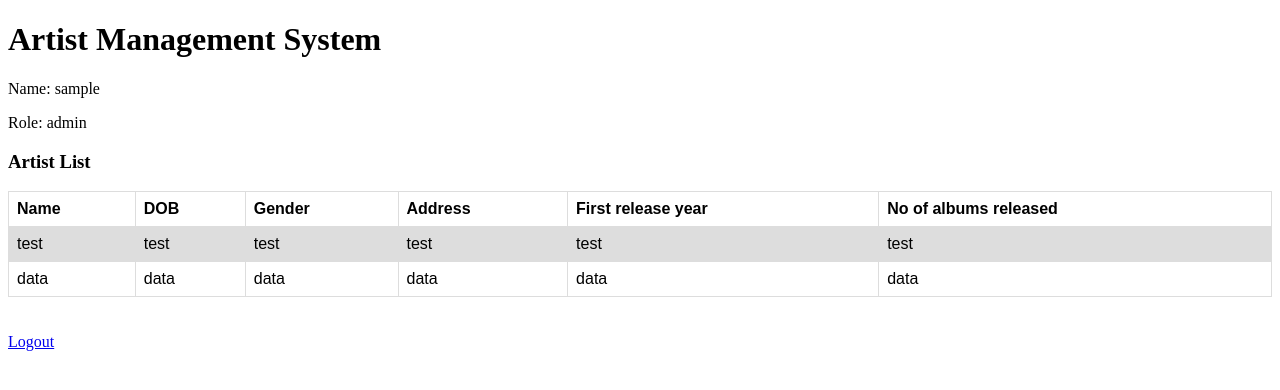
After one commit to Kunjung/Artist-Management-System, a Flask app: template templates/manage_artist.html in a window 1280 px wide. The commit adds this page. Shown: the top 390 px of the page. Run offline with Flask 3, Linux system fonts and the light colour scheme; the template is opened without the code that fills it: most values are stand-ins (such as "Sample title", 1, 10 or a date in 2020); some libraries are stand-ins or nearby versions.

Commit message:
added links to manage users and artists in dashboard. added basic template to manage users and artists

```diff
--- a/app.py
+++ b/app.py
@@ -20,16 +20,45 @@ def create_cursor():
 
 @app.route('/')
 def home():
-    if "username" in session:
+    if "username" in session and "userrole" in session:
         # user is logged in. so redirect to dashboard
         return redirect(url_for("dashboard"))
     return render_template("index.html")
 
 @app.route('/dashboard')
 def dashboard():
-    if "username" in session:
+    if "username" in session and "userrole" in session:
         username = session["username"]
-        return render_template("dashboard.html", username= username)
+        userrole = session["userrole"]
+        return render_template("dashboard.html", username= username, userrole=userrole)
+    else:
+        # user is not logged in, so redirect to home
+        return redirect(url_for('home'))
+
+@app.route('/manage_user')
+def manage_user():
+    if "username" in session and "userrole" in session:
+        username = session["username"]
+        userrole = session["userrole"]
+        if userrole == "super_admin":
+            # only user with super_admin role should have access to manage users
+            return render_template("manage_user.html", username= username, userrole=userrole)
+        else:
+            return "<h1>User doesn't have permission to view this page</h1>"
+    else:
+        # user is not logged in, so redirect to home
+        return redirect(url_for('home'))
+
+@app.route('/manage_artist')
+def manage_artist():
+    if "username" in session and "userrole" in session:
+        username = session["username"]
+        userrole = session["userrole"]
+        if userrole in ("super_admin", "artist_manager"):
+            # only user with super_admin or artist_manager role should have access to manage artist
+            return render_template("manage_artist.html", username= username, userrole=userrole)
+        else:
+            return "<h1>User doesn't have permission to view this page</h1>"
     else:
         # user is not logged in, so redirect to home
         return redirect(url_for('home'))
@@ -49,6 +78,7 @@ def login():
         if password == db_password:
             # return "<h1>Password Matched</h1>"
             session["username"] = user_info["first_name"] + " " + user_info["last_name"]
+            session["userrole"] = user_info["role"]
             return redirect(url_for("dashboard"))
         else:
             return "<h1>Password Incorrect</h1>"
@@ -104,6 +134,7 @@ def signup():
 @app.route('/logout')
 def logout():
     session.pop("username", None)
+    session.pop("userrole", None)
     return redirect(url_for("home"))
 
 @app.route('/test_db_connection')
--- /dev/null
+++ b/static/styles.css
@@ -0,0 +1,15 @@
+table {
+    font-family: arial, sans-serif;
+    border-collapse: collapse;
+    width: 100%;
+  }
+
+  td, th {
+    border: 1px solid #dddddd;
+    text-align: left;
+    padding: 8px;
+  }
+
+  tr:nth-child(even) {
+    background-color: #dddddd;
+  }
--- a/templates/base.html
+++ b/templates/base.html
@@ -6,7 +6,7 @@
         <title></title>
         <meta name="description" content="">
         <meta name="viewport" content="width=device-width, initial-scale=1">
-        <link rel="stylesheet" href="">
+        <link rel="stylesheet" href="static/styles.css">
     </head>
     <title>
         Artist Management System
--- /dev/null
+++ b/templates/manage_artist.html
@@ -0,0 +1,37 @@
+{% extends "base.html" %}
+
+{% block content %}
+  <p>Name: {{username}}</p>
+  <p>Role: {{userrole}}</p>
+  <h3>Artist List</h3>
+  <table style="border: 1px solid black; border-style: dotted;">
+    <tr>
+        <th>Name</th>
+        <th>DOB</th>
+        <th>Gender</th>
+        <th>Address</th>
+        <th>First release year</th>
+        <th>No of albums released</th>
+    </tr>
+    <tr>
+        <td>test</td>
+        <td>test</td>
+        <td>test</td>
+        <td>test</td>
+        <td>test</td>
+        <td>test</td>
+    </tr>
+    <tr>
+        <td>data</td>
+        <td>data</td>
+        <td>data</td>
+        <td>data</td>
+        <td>data</td>
+        <td>data</td>
+    </tr>
+  </table>
+
+  <br/>
+  <br/>
+  <a href="{{url_for('logout')}}">Logout</a>
+{% endblock %}
```
Also changed, not shown: templates/dashboard.html (+9 -2 lines), templates/manage_user.html (added, +34 -0 lines).
